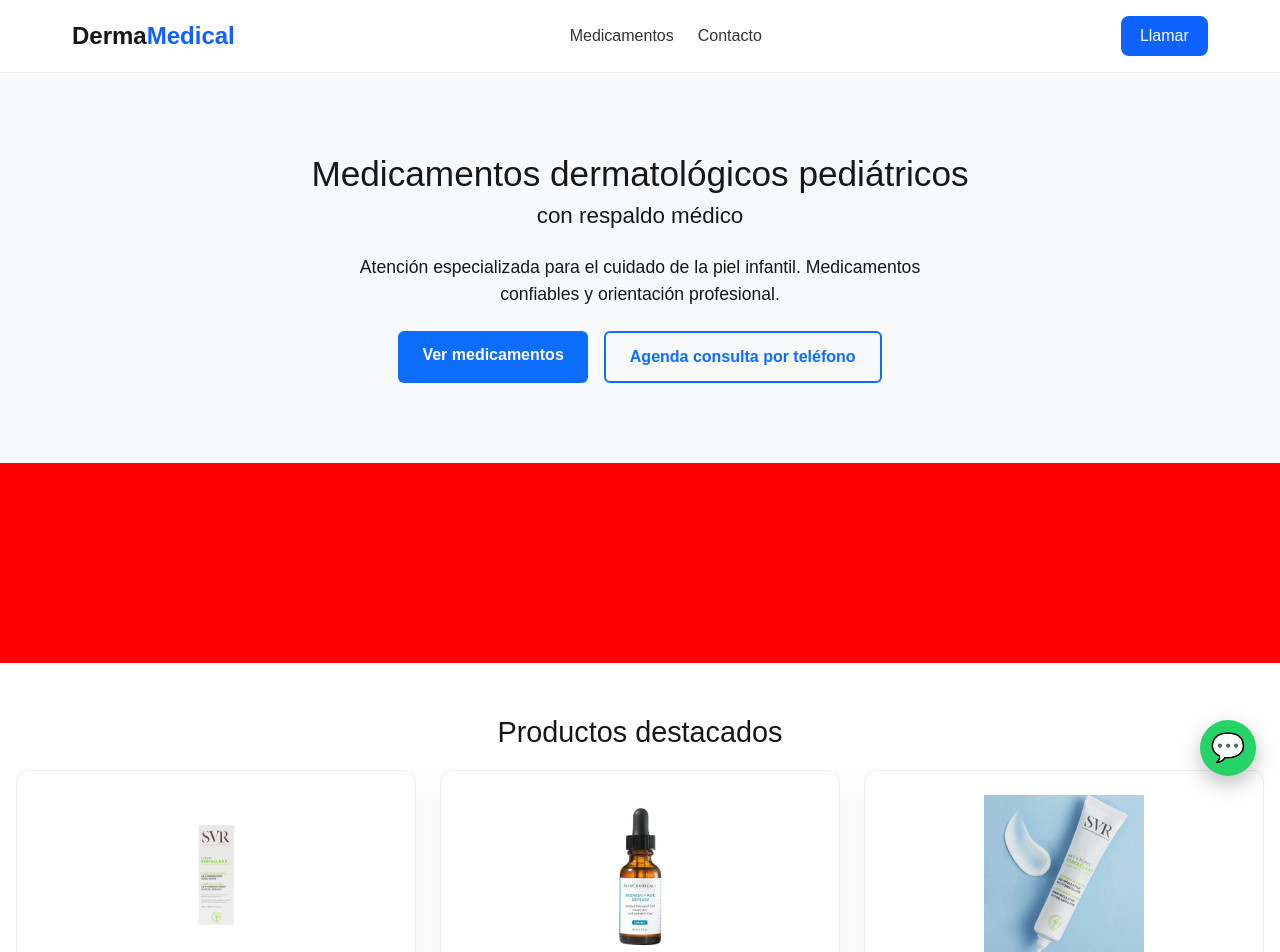
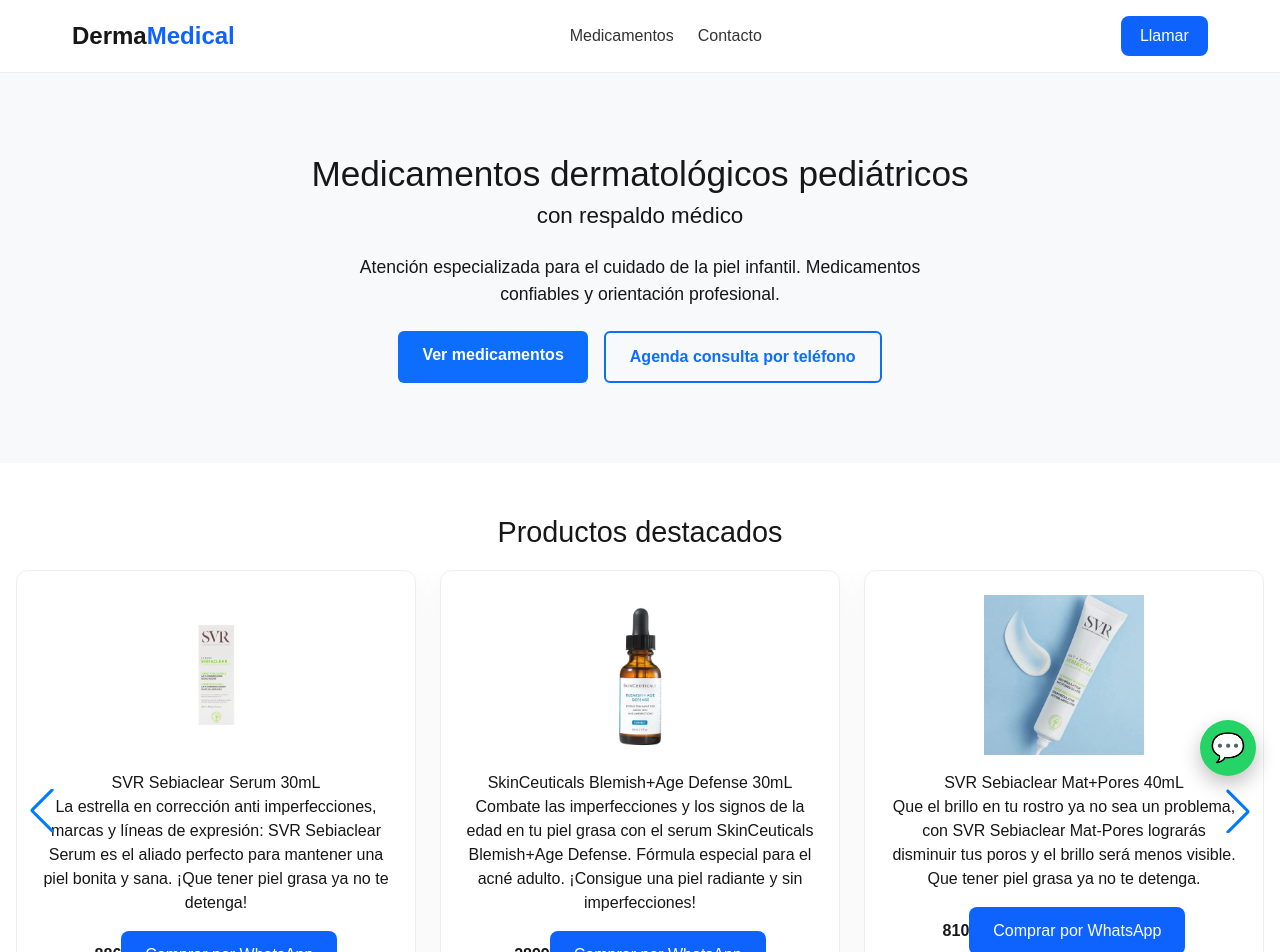
Before and after one commit to KingCas78/dermamedical-next, a Next.js app: page / in a window 1280 px wide. Shown: the top 952 px of the page. Built offline with nearby package versions, Linux system fonts and the light colour scheme.

Commit message:
Add slider to Home

```diff
--- a/app/page.tsx
+++ b/app/page.tsx
@@ -9,7 +9,6 @@
       <Hero />
 
       {/* 1️⃣ Slider primero */}
-      <section style={{ background: "red", minHeight: 200 }}></section>
       <ProductSlider />
 
       {/* 2️⃣ Grid completo */}
--- a/components/ProductSlider.tsx
+++ b/components/ProductSlider.tsx
@@ -23,6 +23,7 @@
         navigation
         pagination={{ clickable: true }}
         slidesPerView={1.2}
+        loop={true}   // 👈 habilita el loop infinito
         breakpoints={{
           640: { slidesPerView: 2 },
           1024: { slidesPerView: 3 },
```
